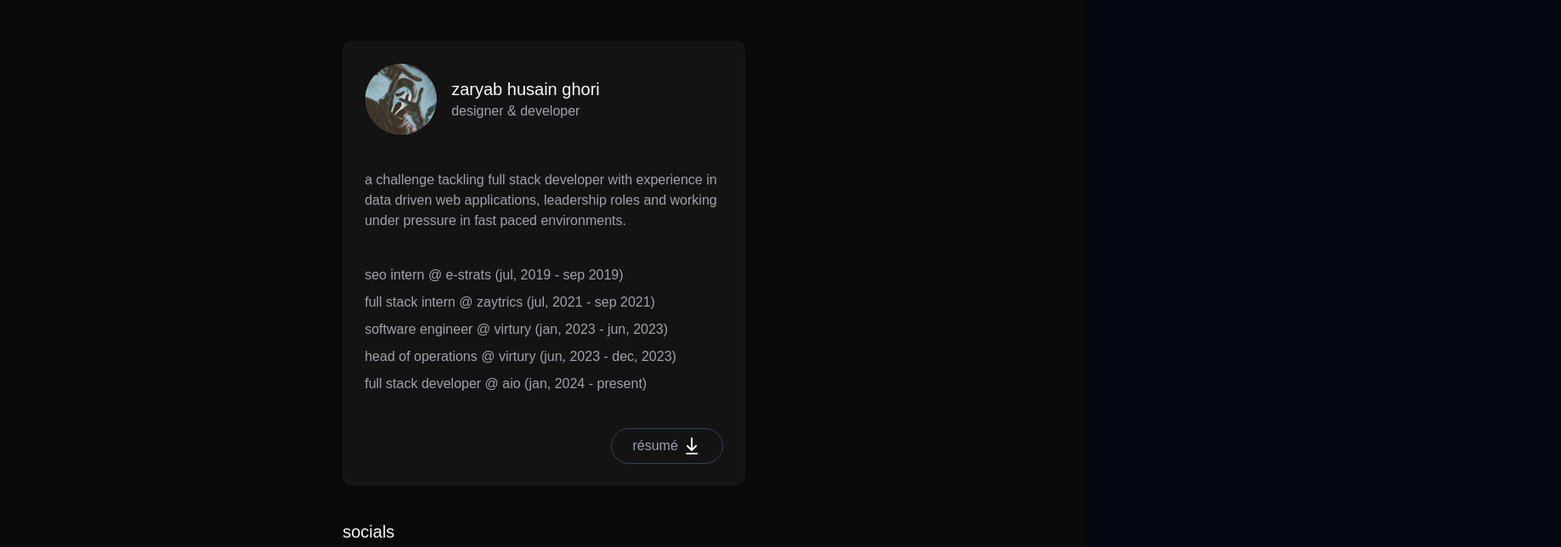
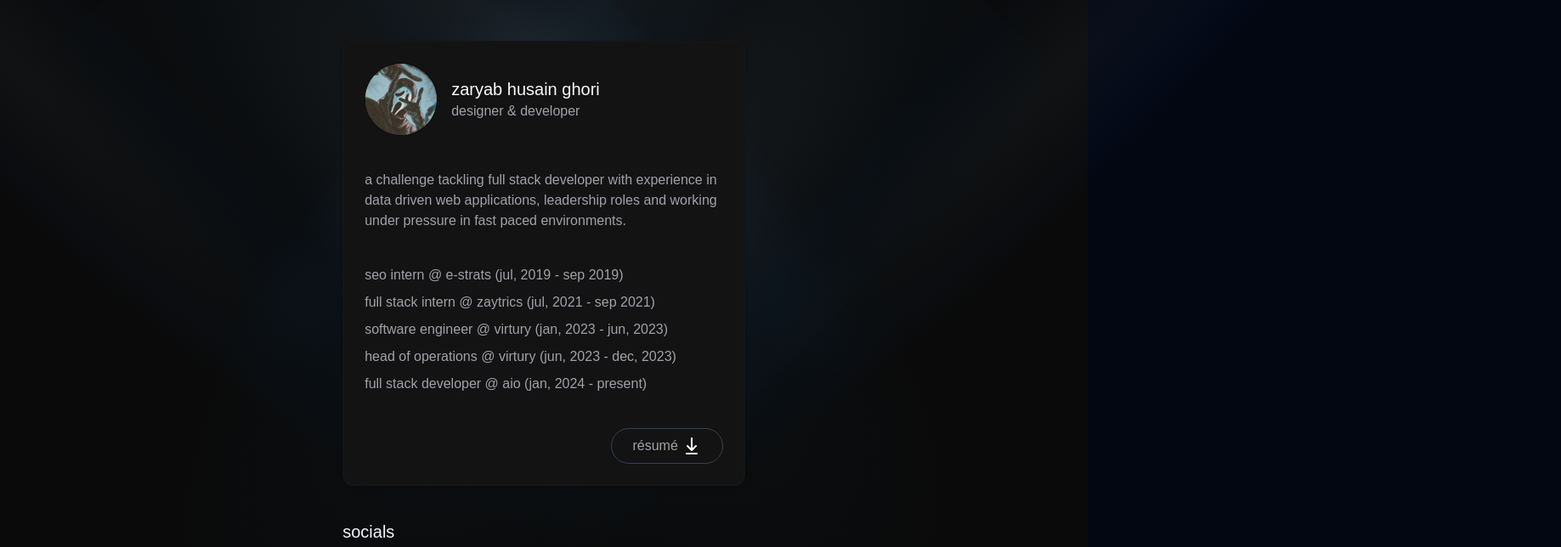
Before and after one commit to ImZaryab/averageportfolio, a Next.js app: page / in a window 1280 px wide. Shown: the top 644 px of the page at 85% size, 1837 px wide, since content can reach past the window. Built offline with nearby package versions, Linux system fonts and the light colour scheme.

Commit message:
feat: added a spotlight component

```diff
--- a/package.json
+++ b/package.json
@@ -12,6 +12,7 @@
     "class-variance-authority": "^0.7.1",
     "clsx": "^2.1.1",
     "lucide-react": "^0.475.0",
+    "motion": "^12.23.16",
     "next": "15.1.6",
     "react": "^19.0.0",
     "react-dom": "^19.0.0",
--- a/src/app/page.tsx
+++ b/src/app/page.tsx
@@ -1,6 +1,7 @@
 import HighlightCard from "@/components/HighlightCard";
 import LinkBadge from "@/components/LinkBadge";
 import TextBadge from "@/components/TextBadge";
+import { Spotlight } from "@/components/ui/spotlight-new";
 import Image from "next/image";
 
 const socials = [
@@ -76,6 +77,7 @@ export default function Home() {
     <main className="bg-[#151515] sm:bg-backdrop min-h-dvh w-full flex flex-col gap-10 items-center sm:p-12 selection:bg-slate-700 lowercase">
       {/* HERO SECTION FOR MD-LG SCREENS */}
       <section className="hidden w-full sm:w-[80%] lg:w-[60%] xl:max-w-[40%] sm:flex justify-center relative">
+        <Spotlight />
         <HighlightCard>
           <div className="w-full flex flex-col gap-10">
             <div className="flex items-center gap-4">
--- a/src/components/HighlightCard.tsx
+++ b/src/components/HighlightCard.tsx
@@ -22,7 +22,7 @@ const HighlightCard = ({ children }: HighlightCardProps) => {
     <Card
       id="highlight_card"
       onMouseMove={handleMouseMove}
-      className="p-[2px] rounded-xl border-none"
+      className="p-[2px] rounded-xl border-none z-50"
     >
       <div id="card_border" />
       <div
--- /dev/null
+++ b/src/components/ui/spotlight-new.tsx
@@ -0,0 +1,128 @@
+"use client";
+import React from "react";
+import { motion } from "motion/react";
+
+type SpotlightProps = {
+  gradientFirst?: string;
+  gradientSecond?: string;
+  gradientThird?: string;
+  translateY?: number;
+  width?: number;
+  height?: number;
+  smallWidth?: number;
+  duration?: number;
+  xOffset?: number;
+};
+
+export const Spotlight = ({
+  gradientFirst = "radial-gradient(68.54% 68.72% at 55.02% 31.46%, hsla(210, 100%, 85%, .08) 0, hsla(210, 100%, 55%, .02) 50%, hsla(210, 100%, 45%, 0) 80%)",
+  gradientSecond = "radial-gradient(50% 50% at 50% 50%, hsla(210, 100%, 85%, .06) 0, hsla(210, 100%, 55%, .02) 80%, transparent 100%)",
+  gradientThird = "radial-gradient(50% 50% at 50% 50%, hsla(210, 100%, 85%, .04) 0, hsla(210, 100%, 45%, .02) 80%, transparent 100%)",
+  translateY = -350,
+  width = 560,
+  height = 1380,
+  smallWidth = 240,
+  duration = 7,
+  xOffset = 100,
+}: SpotlightProps = {}) => {
+  return (
+    <motion.div
+      initial={{
+        opacity: 0,
+      }}
+      animate={{
+        opacity: 1,
+      }}
+      transition={{
+        duration: 1.5,
+      }}
+      className="pointer-events-none absolute inset-0 h-full w-full"
+    >
+      <motion.div
+        animate={{
+          x: [0, xOffset, 0],
+        }}
+        transition={{
+          duration,
+          repeat: Infinity,
+          repeatType: "reverse",
+          ease: "easeInOut",
+        }}
+        className="absolute top-0 left-0 w-screen h-screen z-40 pointer-events-none"
+      >
+        <div
+          style={{
+            transform: `translateY(${translateY}px) rotate(-45deg)`,
+            background: gradientFirst,
+            width: `${width}px`,
+            height: `${height}px`,
+          }}
+          className={`absolute top-0 left-0`}
+        />
+
+        <div
+          style={{
+            transform: "rotate(-45deg) translate(5%, -50%)",
+            background: gradientSecond,
+            width: `${smallWidth}px`,
+            height: `${height}px`,
+          }}
+          className={`absolute top-0 left-0 origin-top-left`}
+        />
+
+        <div
+          style={{
+            transform: "rotate(-45deg) translate(-180%, -70%)",
+            background: gradientThird,
+            width: `${smallWidth}px`,
+            height: `${height}px`,
+          }}
+          className={`absolute top-0 left-0 origin-top-left`}
+        />
+      </motion.div>
+
+      <motion.div
+        animate={{
+          x: [0, -xOffset, 0],
+        }}
+        transition={{
+          duration,
+          repeat: Infinity,
+          repeatType: "reverse",
+          ease: "easeInOut",
+        }}
+        className="absolute top-0 right-0 w-screen h-screen z-40 pointer-events-none"
+      >
+        <div
+          style={{
+            transform: `translateY(${translateY}px) rotate(45deg)`,
+            background: gradientFirst,
+            width: `${width}px`,
+            height: `${height}px`,
+          }}
+          className={`absolute top-0 right-0`}
+        />
+
+        <div
+          style={{
+            transform: "rotate(45deg) translate(-5%, -50%)",
+            background: gradientSecond,
+            width: `${smallWidth}px`,
+            height: `${height}px`,
+          }}
+          className={`absolute top-0 right-0 origin-top-right`}
+        />
+
+        <div
+          style={{
+            transform: "rotate(45deg) translate(180%, -70%)",
+            background: gradientThird,
+            width: `${smallWidth}px`,
+            height: `${height}px`,
+          }}
+          className={`absolute top-0 right-0 origin-top-right`}
+        />
+      </motion.div>
+    </motion.div>
+  );
+};
```
Also changed, not shown: 1 other file (tests, documents, lock files or other folders).
